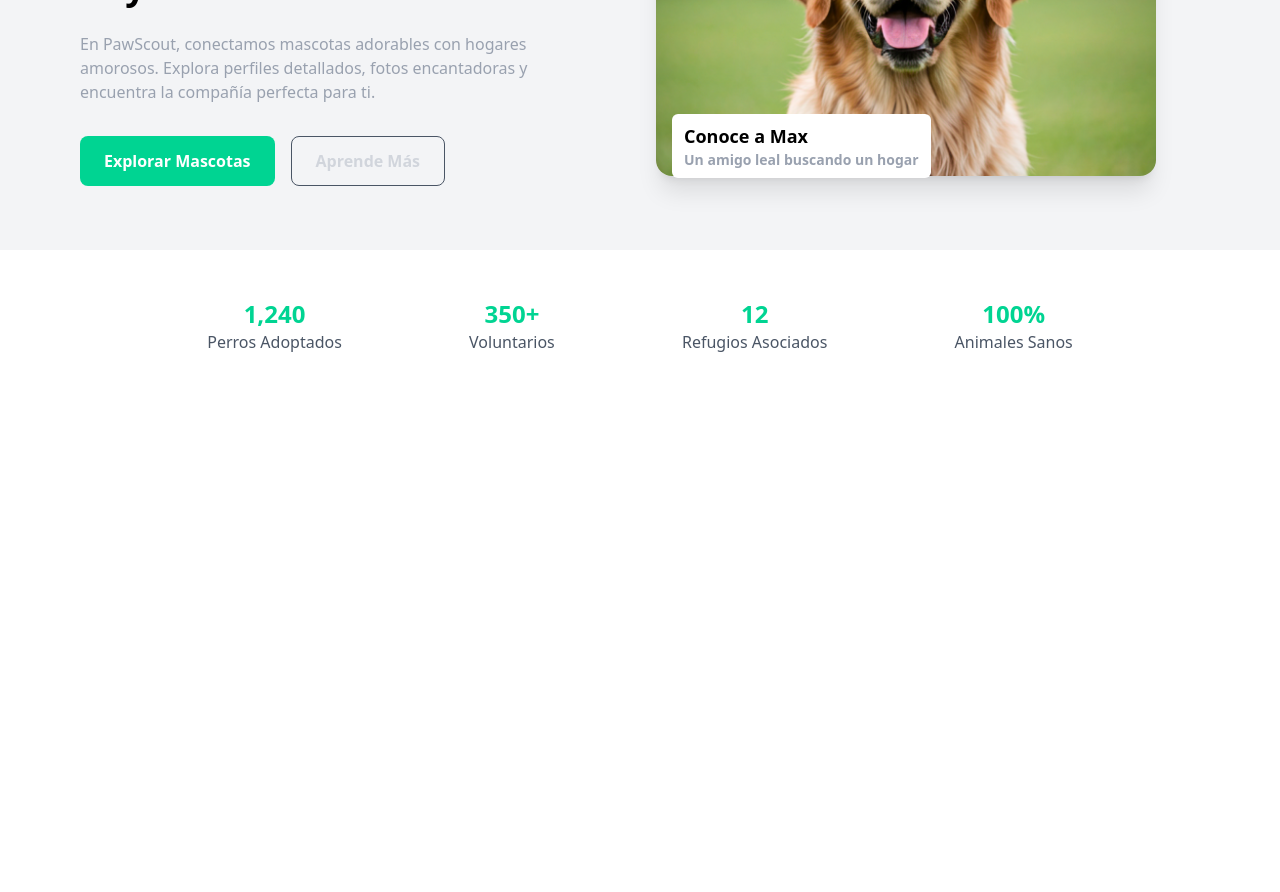
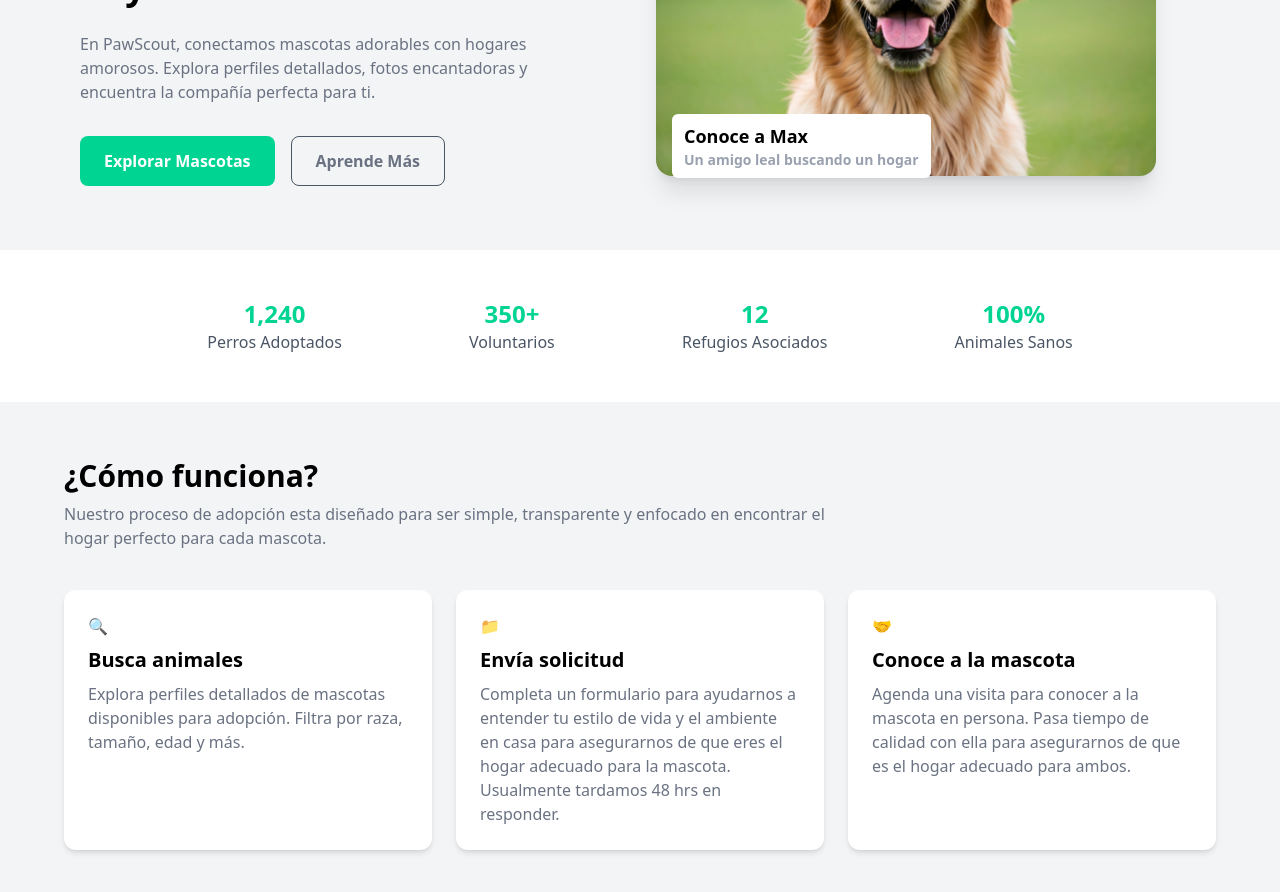
Before and after one commit to Meva1997/PawScout, a Next.js app: page / in a window 1280 px wide. Shown: the part 320-1212 px from the top of the page. Before the commit the page ends 800 px from the top, so only its background shows below. Built offline with nearby package versions, Linux system fonts and the light colour scheme; a web font is replaced by a local one.

Commit message:
create how it works section

```diff
--- a/app/layout.tsx
+++ b/app/layout.tsx
@@ -20,8 +20,8 @@ export default function RootLayout({
 }>) {
   return (
     <html lang="en">
-      <HomeHeader />
       <body className={`${googleSansFlex.variable} antialiased`}>
+        <HomeHeader />
         {children}
       </body>
     </html>
--- a/app/page.tsx
+++ b/app/page.tsx
@@ -1,10 +1,11 @@
 import HeroSection from "@/components/home/HeroSection";
-import React from "react";
+import HowWorks from "@/components/home/HowWorks";
 
 export default function page() {
   return (
     <main className="bg-white">
       <HeroSection />
+      <HowWorks />
     </main>
   );
 }
--- a/components/home/HeroSection.tsx
+++ b/components/home/HeroSection.tsx
@@ -19,7 +19,7 @@ export default function HeroSection() {
               </span>{" "}
               hoy
             </h2>
-            <p className="text-gray-400 mt-6 max-w-md">
+            <p className="text-gray-500 mt-6 max-w-md">
               En PawScout, conectamos mascotas adorables con hogares amorosos.
               Explora perfiles detallados, fotos encantadoras y encuentra la
               compañía perfecta para ti.
@@ -28,7 +28,7 @@ export default function HeroSection() {
               <button className="bg-emerald-400 text-white px-6 py-3 rounded-lg font-semibold hover:bg-emerald-500 transition">
                 Explorar Mascotas
               </button>
-              <button className="border border-gray-600 text-gray-300 px-6 py-3 rounded-lg font-semibold hover:bg-gray-700 transition">
+              <button className="border border-gray-600 text-gray-500 px-6 py-3 rounded-lg font-semibold hover:bg-gray-700 transition">
                 Aprende Más
               </button>
             </div>
--- /dev/null
+++ b/components/home/HowWorks.tsx
@@ -0,0 +1,46 @@
+import React from "react";
+
+export default function HowWorks() {
+  return (
+    <>
+      <section className="bg-gray-100 px-4 py-14">
+        <article className="mb-10 max-w-6xl mx-auto">
+          <h3 className="text-3xl font-bold text-black">¿Cómo funciona?</h3>
+          <p className="text-gray-500 my-2 max-w-3xl">
+            Nuestro proceso de adopción esta diseñado para ser simple,
+            transparente y enfocado en encontrar el hogar perfecto para cada
+            mascota.
+          </p>
+        </article>
+        <article className="grid grid-cols-3 gap-6 text-left max-w-6xl mx-auto">
+          <div className="bg-white rounded-xl space-y-2 p-6 shadow-md">
+            <p>🔍</p>
+            <p className="text-black font-bold text-xl ">Busca animales</p>
+            <p className="text-gray-500">
+              Explora perfiles detallados de mascotas disponibles para adopción.
+              Filtra por raza, tamaño, edad y más.
+            </p>
+          </div>
+          <div className="bg-white rounded-xl space-y-2 p-6 shadow-md">
+            <p>📁</p>
+            <p className="text-black font-bold text-xl ">Envía solicitud</p>
+            <p className="text-gray-500">
+              Completa un formulario para ayudarnos a entender tu estilo de vida
+              y el ambiente en casa para asegurarnos de que eres el hogar
+              adecuado para la mascota. Usualmente tardamos 48 hrs en responder.
+            </p>
+          </div>
+          <div className="bg-white rounded-xl space-y-2 p-6 shadow-md">
+            <p>🤝</p>
+            <p className="text-black font-bold text-xl ">Conoce a la mascota</p>
+            <p className="text-gray-500">
+              Agenda una visita para conocer a la mascota en persona. Pasa
+              tiempo de calidad con ella para asegurarnos de que es el hogar
+              adecuado para ambos.
+            </p>
+          </div>
+        </article>
+      </section>
+    </>
+  );
+}
```
